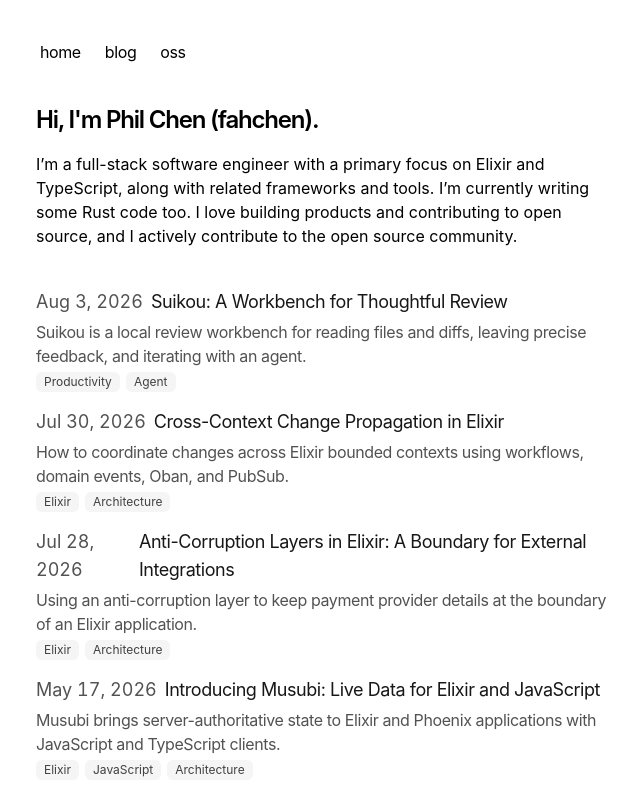
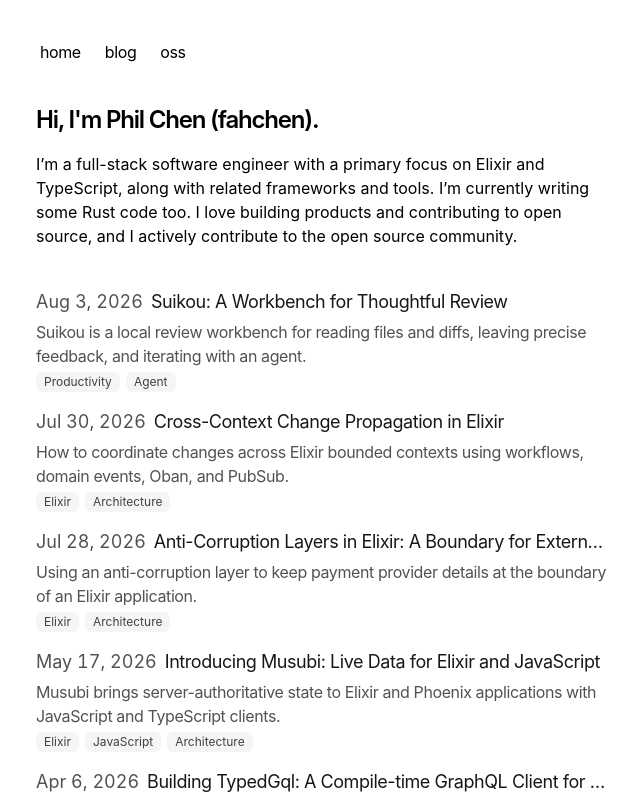
Before and after one commit to fahchen/fahchen, a Next.js app: page / in a window 1280 px wide. Shown: the top 800 px of the page, without its empty margins (316-956 px from the left). Built offline with nearby package versions, Linux system fonts and the light colour scheme.

Commit message:
fix: truncate long post titles on wide screens

```diff
--- a/app/components/posts.tsx
+++ b/app/components/posts.tsx
@@ -28,10 +28,10 @@ export function BlogPosts({
             href={`/blog/${post.slug}`}
           >
             <div className="w-full flex flex-col md:flex-row space-x-0 md:space-x-2 text-lg">
-              <p className="text-neutral-600 dark:text-neutral-400 tabular-nums">
+              <p className="text-neutral-600 dark:text-neutral-400 tabular-nums md:shrink-0">
                 {formatDate(post.metadata.publishedAt, false)}
               </p>
-              <p className="text-neutral-900 dark:text-neutral-100 tracking-tight">
+              <p className="text-neutral-900 dark:text-neutral-100 tracking-tight md:min-w-0 md:truncate">
                 {post.metadata.title}
               </p>
             </div>
```
